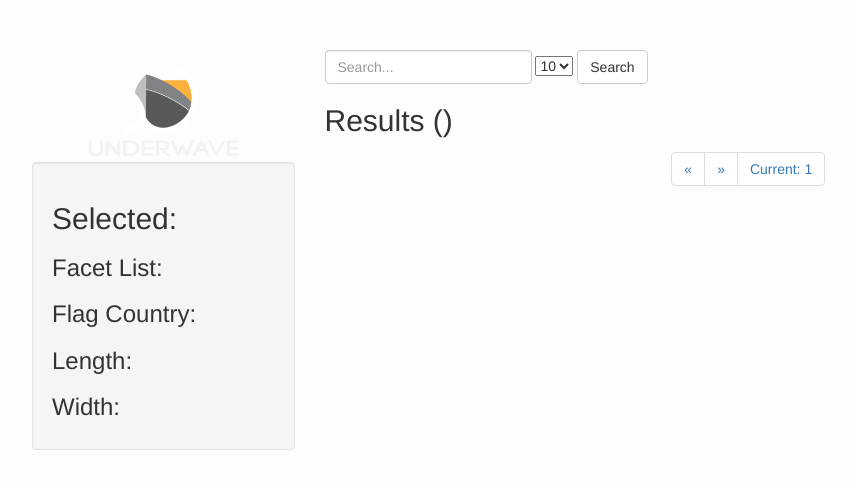
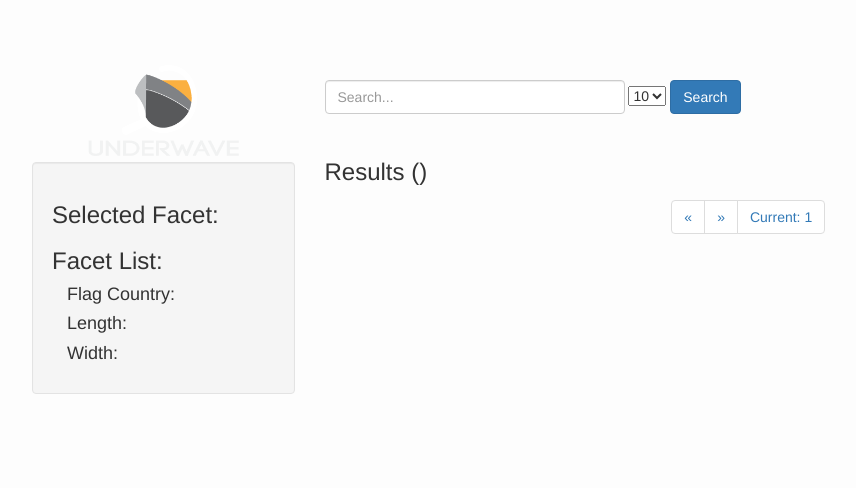
Before and after one commit to KevinHong913/Underwave, a website: page index.html at #!/search in a window 1280 px wide. Shown: the whole page, without its empty margins (38-894 px from the left). Drawn offline with nearby package versions, Linux system fonts and the light colour scheme.

Commit message:
Add style

```diff
--- a/app/solr/view/solr_facet.html
+++ b/app/solr/view/solr_facet.html
@@ -1,8 +1,9 @@
-<h3 ng-hide="isEmpty()">{{display}}:</h3>
+<div class="solr-facet-template">
+  <h4 ng-hide="isEmpty()">{{display}}:</h4>
   <ul ng-init="limit = 10;">
     <li ng-repeat="(k, v)  in results" ng-if="$index < limit">
       <solr-facet-result field="{{field}}" key="{{k}}" count="{{v}}" range="{{range}}" gap="{{gap}}"></solr-facet-result>
     </li>
     <span ng-hide="limit >= results.length" ng-click="limit = limit + 10"><a>show more...</a></span>
-
   </ul>
+</div>
--- a/app/solr/view/solr_search.html
+++ b/app/solr/view/solr_search.html
@@ -1,7 +1,7 @@
 <form class="form-inline search-form" ng-submit="search(query, rows)">
 	<div class="form-group">
-	  <input ng-model="query" type="search" class="form-control search-input" placeholder="Search..." />
+	  <input ng-model="query" type="search" class="form-control" id="search-input" placeholder="Search..." />
 	</div>
-	<select ng-model="rows" ng-options="r for r in roptions"></select>
-	<button type="submit" class="btn btn-default">Search</button>
+	<select id="search-select" ng-model="rows" ng-options="r for r in roptions"></select>
+	<button type="submit" class="btn btn-primary">Search</button>
 </form>
--- a/app/views/search.html
+++ b/app/views/search.html
@@ -12,7 +12,7 @@
       <img src="assets/img/UNDERWAVE_small.png">
     </div>
     <solr-facet-group>
-      <solr-selected><h2>Selected:</h2></solr-selected>
+      <solr-selected><h3>Selected Facet:</h3></solr-selected>
       <h3>Facet List:</h3>
       <solr-facet display="Flag Country" field="keyValues.vesselFlag" range=false ></solr-facet>
       <solr-facet display="Length" field="keyValues.vesselSizeLength" range=true ></solr-facet>
@@ -21,7 +21,7 @@
   </div>
   <div class="col-md-9">
     <solr-search query='{{params.q}}' preload="true"></solr-search>
-    <h2>Results ({{numFound}})</h2>
+    <h3>Results ({{numFound}})</h3>
     <result-pagination pagecount='pagecount' currentpage='currentpage'></result-pagination>
 
 <!-- 		<ul class="pagination">
--- a/assets/css/style.css
+++ b/assets/css/style.css
@@ -2,6 +2,7 @@
 html, body {
 	/*height: 100%;*/
 	background-color: #fdfdfd;
+	/*background-color: #F5F1D0;*/
 }
 
 body {
@@ -12,30 +13,34 @@ footer {
 	bottom: 0;
 }
 
+/* ------ FACET ------ */
+.solr-facet-template {
+	margin-left: 15px;
+}
 
 /* ------ SEARCH ------ */
-.search-template {
-	padding-top: 15vh;
-	width: 50vw;
-	margin: auto;
-
+.search-form {
+	/*margin: auto;*/
+	padding-top: 30px;
+	/*text-align: center;*/
+	margin-bottom: 45px;
 }
 
-.search-template .search-form {
-	/*margin: auto;*/
-	margin-top: 30px;
-	text-align: center;
+.search-form #search-input {
+	width: 300px;
+	/*max-width: 300px;	*/
 }
 
-.search-template .search-logo {
+.search-form #search-select {
+	height: 100%;
+	box-shadow: none;
+}
+
+.search-logo {
 	text-align: center;
 	margin: auto;
 }
 
-.search-template .search-form .search-input {
-	width: 300px;
-	max-width: 300px;
-}
 
 /* ------ RESULT ------ */
 .result-template {
```
Lines whose indentation alone changed are shown as unchanged.
